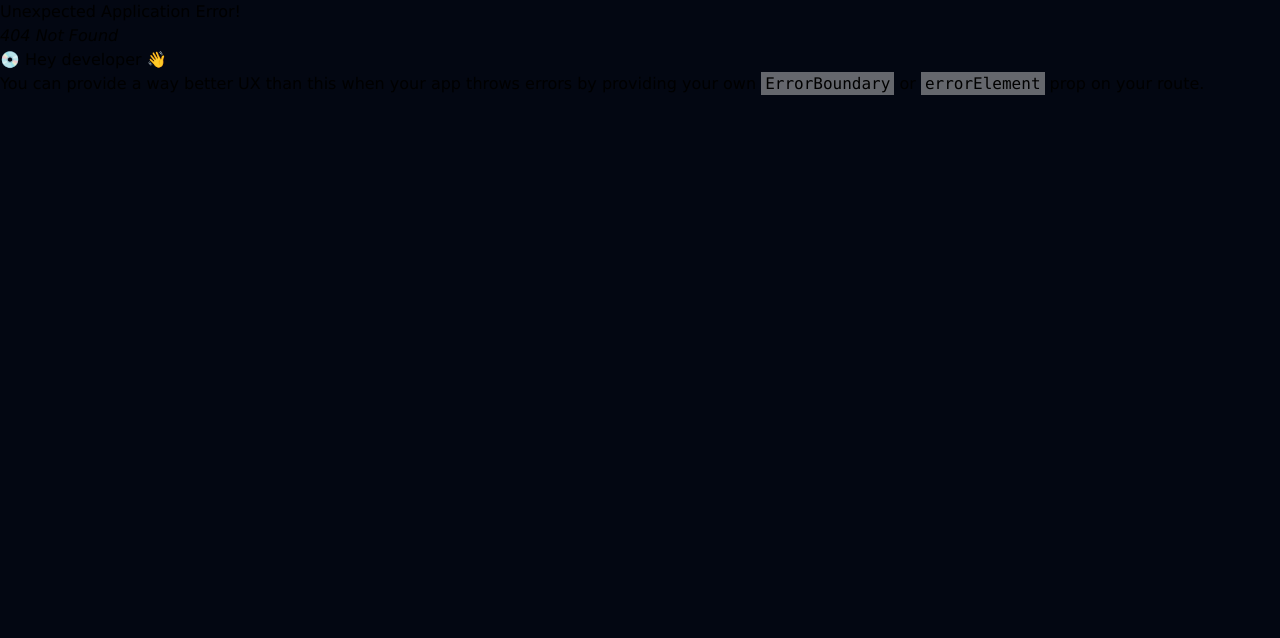
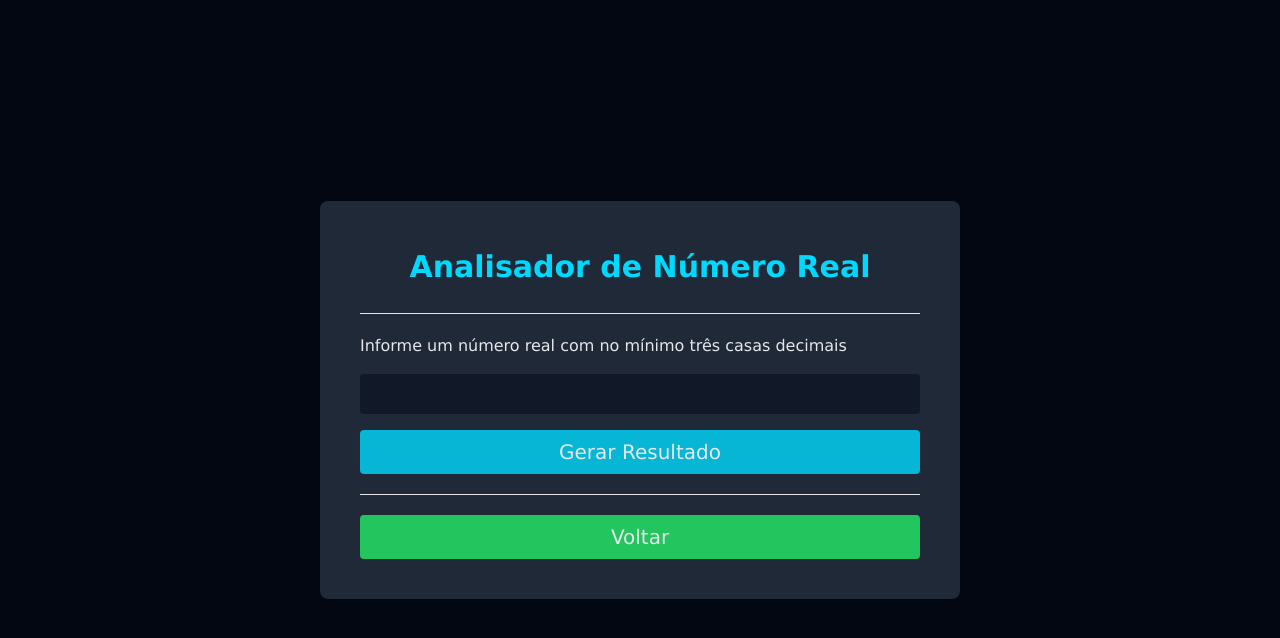
Before and after one commit to MarcusCaue/exercicios-react, a React (Vite) app in the folder exercitando-estados/: page /questao/analisador-num-real in a window 1280 px wide. Before the commit this address had no page. Shown: the top 638 px of the page. Built offline with nearby package versions, Linux system fonts and the light colour scheme.

Commit message:
Add nova rota padrão e a conversor de moedas

```diff
--- a/exercitando-estados/src/components/LinksResolucoes.tsx
+++ b/exercitando-estados/src/components/LinksResolucoes.tsx
@@ -17,6 +17,10 @@ const nomeQuestoes = [
   {
     nome: "Conversor de Moedas",
     caminho: "conversor-moedas"
+  },
+  {
+    nome: "Analisador de Números Reais",
+    caminho: "analisador-num-real"
   }
 ]
 
--- /dev/null
+++ b/exercitando-estados/src/components/Questao.tsx
@@ -0,0 +1,10 @@
+import { Link, Outlet } from "react-router-dom";
+
+export default function Questao() {
+  return (
+    <>
+      <Outlet />
+      <Link className="btn bg-green-500 mt-5" to="/"> Voltar </Link>
+    </>
+  )
+}
--- /dev/null
+++ b/exercitando-estados/src/questions/AnalisadorNumReal.tsx
@@ -0,0 +1,70 @@
+import { FormEvent, useRef, useState } from "react"
+import Title from "../components/Title"
+import Feedback from "../components/Feedback"
+import Entrada from "../components/Entrada"
+
+export default function AnalisadorNumReal() {
+
+  const inputRef = useRef<HTMLInputElement>(null)
+
+  const [showFeedback, setShowFeedback] = useState(false)
+  const [numReal, setNumReal] = useState({
+    parteInteira: "0", parteDecimal: "0"
+  })
+
+  function validateNum(number: string) {
+    if (number !== "") {
+      const [ parteInteira, parteDecimal ] = number.split(/[\.,]/)
+      if (parteInteira !== "") {
+        if (parteDecimal !== undefined && parteDecimal.length >= 3) {
+          return true
+        } else {
+          window.alert("Informa a parte decimal com três ou mais dígitos.")
+        }
+      } else {
+        window.alert("Digite a parte inteira também.")
+      }
+    } else {
+      window.alert("Digite um número.")
+    }
+
+    return false
+  }
+
+  function enviar(event: FormEvent) {
+    event.preventDefault()
+    const inputRefValue : any = inputRef.current?.value
+    const isValidValue = validateNum(inputRefValue)
+
+    if (isValidValue) {
+      let [ parteInteira, parteDecimal ] = inputRefValue.split(/[\.,]/)
+
+      parteDecimal = "0," + parteDecimal
+
+      const number = { parteInteira, parteDecimal }
+      setNumReal(number)
+      setShowFeedback(true)
+    }
+  }
+
+  return (
+    <>
+      <Title> Analisador de Número Real </Title>
+
+      <Entrada submitFunction={enviar} buttonTitle="Gerar Resultado">
+        <label htmlFor="number">Informe um número real com no mínimo três casas decimais</label>
+        <input
+          type="number" name="number" id="number" className="input" step="any"
+          ref={inputRef}
+        />
+      </Entrada>
+
+      <Feedback show={showFeedback} title="Resultado da Análise">
+        <ul>
+          <li>A parte inteira corresponde a: {numReal.parteInteira} </li>
+          <li>A parte decimal corresponde a: {numReal.parteDecimal} </li>
+        </ul>
+      </Feedback>
+    </>
+  )
+}
--- a/exercitando-estados/src/questions/CalculadoraTempo.tsx
+++ b/exercitando-estados/src/questions/CalculadoraTempo.tsx
@@ -1,5 +1,4 @@
 import { FormEvent, useRef, useState } from "react"
-import { Link } from "react-router-dom"
 import Feedback from "../components/Feedback";
 import Title from "../components/Title";
 import Entrada from "../components/Entrada";
@@ -75,8 +74,6 @@ export default function NewCalculadoraTempo() {
           <li> <span className="text-white">{segundos} segundos</span></li>
         </ul>
       </Feedback>
-
-      <Link className="btn bg-green-500 mt-5" to="/"> Voltar </Link>
     </>
   )
 }
--- a/exercitando-estados/src/questions/ConversorMoedas.tsx
+++ b/exercitando-estados/src/questions/ConversorMoedas.tsx
@@ -1,6 +1,5 @@
 import { FormEvent, useEffect, useRef, useState } from "react"
-import { api, date } from "../../index"
-import { Link } from "react-router-dom"
+import { api, date } from "../../get-date"
 import Title from "../components/Title"
 import Entrada from "../components/Entrada"
 import Feedback from "../components/Feedback"
@@ -77,8 +76,6 @@ export default function ConversorMoedas() {
           Sendo assim, o valor informado de <span className="text-cyan-500 bold">R${valorReais.toFixed(2)}</span> equivalem a <span className="text-cyan-500 bold">US${valorDolar.toFixed(2)}</span>
         </p>
       </Feedback>
-
-      <Link to="/" className="btn bg-green-500"> Voltar </Link>
     </>
   )
 }
--- a/exercitando-estados/src/questions/ReajustadorPrecos.tsx
+++ b/exercitando-estados/src/questions/ReajustadorPrecos.tsx
@@ -1,5 +1,4 @@
 import { FormEvent, useRef, useState } from "react";
-import { Link } from "react-router-dom";
 import Feedback from "../components/Feedback";
 import Title from "../components/Title";
 import Entrada from "../components/Entrada";
@@ -79,8 +78,6 @@ export default function ReajustadorPrecos() {
       <Feedback title="Resultado do Reajuste" show={showFeedback} >
         {gerarSaida(price, percentual)}
       </Feedback>
-
-      <Link className="btn bg-green-500 mt-5" to="/"> Voltar </Link>
     </>
   )
 }
--- a/exercitando-estados/src/questions/Teste.tsx
+++ /dev/null
@@ -1,22 +0,0 @@
-import { SetStateAction, useRef, useState } from "react";
-
-export default function Teste() {
-  const [valorInput, setValorInput] = useState("");
-  const inputRef = useRef<HTMLInputElement>(null);
-
-  return (
-    <form action="" className="" onSubmit={(event) => {
-      event.preventDefault()
-      const value = inputRef.current?.value
-      console.log(value);
-      setValorInput(value as SetStateAction<string>)
-    }}>
-      <input type="text" name="" id="" ref={inputRef} /> <br />
-
-      <span>Valor do input: {valorInput}</span> <br />
-
-      <button type="submit"> Mostrar valor </button>
-
-    </form>
-  )
-}
```
Also changed, not shown: exercitando-estados/package.json (+4 -4 lines), exercitando-estados/src/routes.tsx (+11 -4 lines), exercitando-estados/get-date.ts (renamed from exercitando-estados/index.ts), 1 other file (tests, documents, lock files or other folders).
